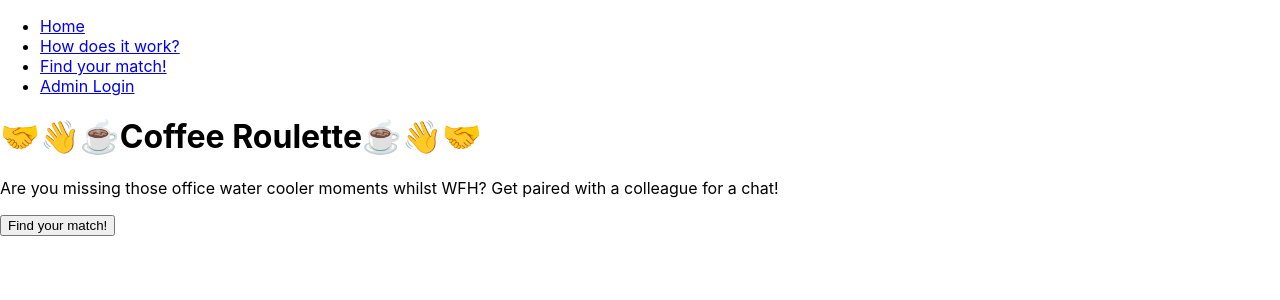
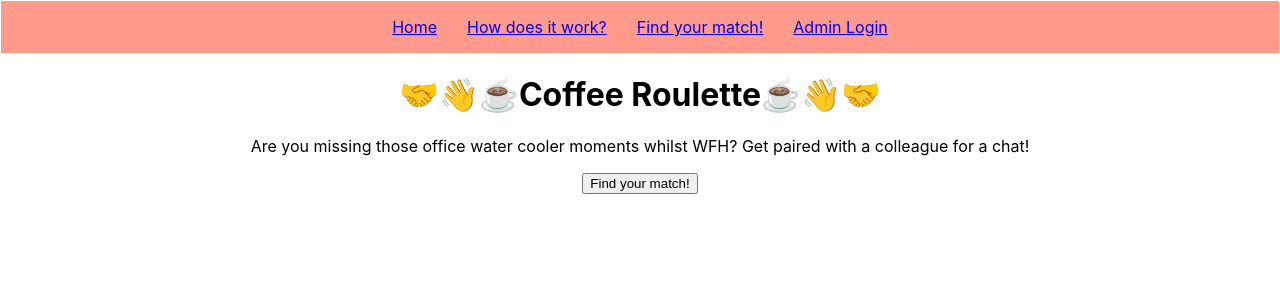
Before and after one commit to HollyLyford/coffee_roulette, a React (Create React App) app in the folder client/: page / in a window 1280 px wide. Shown: the top 300 px of the page. Built offline with nearby package versions, Linux system fonts and the light colour scheme.

Commit message:
removed pair ids file & store in state

```diff
--- a/client/src/App.css
+++ b/client/src/App.css
@@ -0,0 +1,3 @@
+.App {
+    text-align: center;
+}
--- a/client/src/App.js
+++ b/client/src/App.js
@@ -3,7 +3,6 @@ import React, { useState } from 'react';
 import Home from './components/Home'
 import PairView from './components/PairView'
 import Navbar from './components/Navbar'
-import idPairs from './components/pairIdsData'
 import Routes from './components/Routes'
 import AdminView from './components/AdminView';
 
--- a/client/src/components/AdminView.js
+++ b/client/src/components/AdminView.js
@@ -1,5 +1,4 @@
 import React from 'react';
-// import idPairs from './pairIdsData';
 import names from'./dummyData'
 
 function AdminView(props) {
--- /dev/null
+++ b/client/src/components/Navbar.css
@@ -0,0 +1,18 @@
+.Navbar {
+    border: 1px solid white;
+    background-color: #ff9a8c;
+}
+
+.Navbar ul{
+    list-style-type: none;
+    padding: 0;
+}
+
+.Navbar li {
+    display: inline-block;
+    margin: 0 5px;
+}
+
+.Navbar a{
+    padding: 10px;
+}
--- a/client/src/components/Navbar.js
+++ b/client/src/components/Navbar.js
@@ -1,5 +1,6 @@
 import React from 'react';
 import { NavLink } from 'react-router-dom';
+import './Navbar.css'
 
 function Navbar(){
 
--- a/client/src/components/Routes.js
+++ b/client/src/components/Routes.js
@@ -7,14 +7,23 @@ import PairView from './PairView';
 import LogIn from './LogIn';
 import AdminView from './AdminView'
 
-import idPairs from './pairIdsData';
+function Routes(props) {
 
-function Routes(props) {
-    const[pairs, setPairs] = useState(idPairs)
+    let initialPairs = [
+        {
+            a: 1,
+            b: 2
+        },
+        {
+            a: 3,
+            b:4
+        },
+    ]
+
+    const[pairs, setPairs] = useState(initialPairs)
     function shufflePairs(ids){
         setPairs([]);
         for (let i = 0; i < ids.length; i+=2){
-            let newArr = []
               setPairs(newArr => [...newArr, {"a": ids[i], "b": ids[i+1]}])
         }
       }
--- a/client/src/components/pairIdsData.js
+++ /dev/null
@@ -1,10 +0,0 @@
-export default [
-    {
-        a: 1,
-        b: 2
-    },
-    {
-        a: 3,
-        b:4
-    },
-]
```
